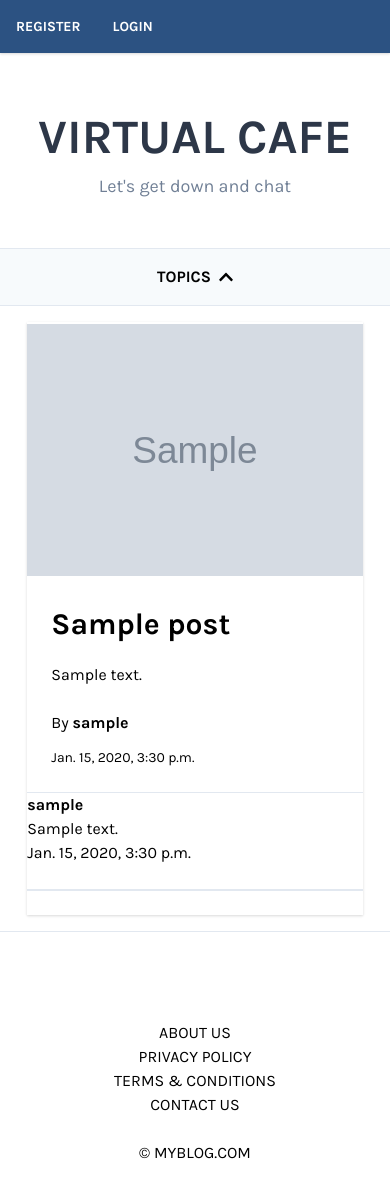
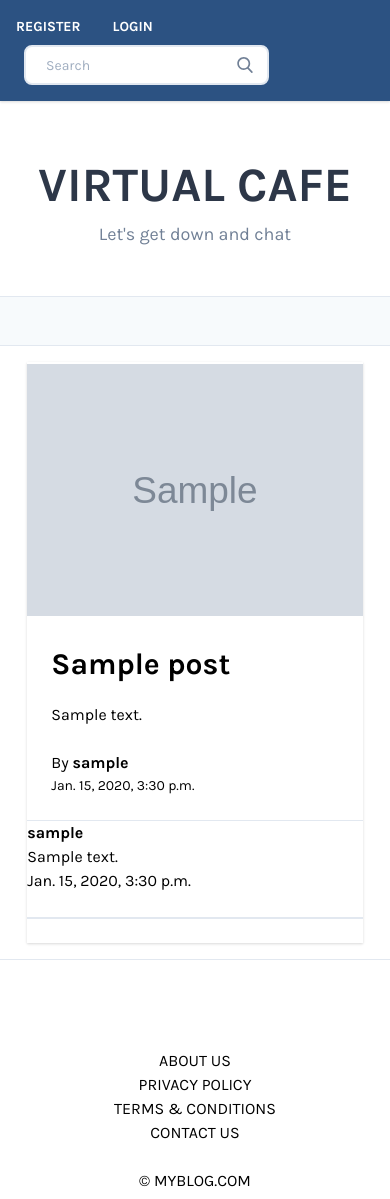
Before and after one commit to alok2569/socialmediaapp, a Django app: page /feed_detail/1/ in a window 390 px wide. Shown: the top 1199 px of the page. Before the commit the page ends 1159 px from the top, so only its background shows below. Run offline with Django 3.2, Linux system fonts and the light colour scheme; tables that the repository leaves empty hold one stand-in row (values such as "Sample post"); grey boxes marked "Sample" are stand-in pictures; some libraries are stand-ins or nearby versions.

Commit message:
third commit

```diff
--- a/smApp/blog/templates/blog/base.html
+++ b/smApp/blog/templates/blog/base.html
@@ -33,7 +33,7 @@
             <nav>
                 <ul class="flex items-center justify-between font-bold text-sm text-white uppercase no-underline">
                 	{% if user.is_authenticated %}
-                    <li><div class="hover:text-gray-200 hover:underline px-4" >Hello {{ user.username }}</div></li>
+                    <li><div class="hover:text-gray-200 px-4" >Hello {{ user.username }}</div></li>
                     <li><a class="hover:text-gray-200 hover:underline px-4" href="{% url 'logout' %}">Logout</a></li>
                     {% else %}
                     <li><a class="hover:text-gray-200 hover:underline px-4" href="{% url 'register' %}">Register</a></li>
@@ -42,7 +42,26 @@
                 </ul>
             </nav>
 
+
+
+
             <div class="flex items-center text-lg no-underline text-white pr-6">
+
+
+                 <form action="{% url 'search' %}" method="get" class="relative pt-2 ml-6 mr-8 text-gray-600">
+        <input class="border-2 border-gray-300 bg-white h-10 px-5 pr-16 rounded-lg text-sm focus:outline-none"
+          type="search" name="item" placeholder="Search">
+        <button type="submit" class="absolute right-0 top-0 mt-5 mr-4">
+          <svg class="text-gray-600 h-4 w-4 fill-current" xmlns="http://www.w3.org/2000/svg"
+            xmlns:xlink="http://www.w3.org/1999/xlink" version="1.1" id="Capa_1" x="0px" y="0px"
+            viewBox="0 0 56.966 56.966" style="enable-background:new 0 0 56.966 56.966;" xml:space="preserve"
+            width="512px" height="512px">
+            <path
+              d="M55.146,51.887L41.588,37.786c3.486-4.144,5.396-9.358,5.396-14.786c0-12.682-10.318-23-23-23s-23,10.318-23,23  s10.318,23,23,23c4.761,0,9.298-1.436,13.177-4.162l13.661,14.208c0.571,0.593,1.339,0.92,2.162,0.92  c0.779,0,1.518-0.297,2.079-0.837C56.255,54.982,56.293,53.08,55.146,51.887z M23.984,6c9.374,0,17,7.626,17,17s-7.626,17-17,17  s-17-7.626-17-17S14.61,6,23.984,6z" />
+          </svg>
+        </button>
+    </form>
+
                 {% if user.is_authenticated %}
                 <a class="" href="{% url 'profile' %}">
                     <button style='font-size:24px'><i class='fas fa-user-circle'></i> {{ user.username }} </button>
@@ -65,6 +84,20 @@
         </div>
     </header>
     <!-- Topic Nav -->
+    <nav class="w-full py-4 border-t border-b bg-gray-100">
+
+        <div class="w-full flex-grow sm:flex sm:items-center sm:w-auto">
+            <div class="w-full container mx-auto flex flex-col sm:flex-row items-center justify-center text-sm font-bold uppercase mt-0 px-6 py-2">
+                {% if user.is_authenticated %}
+                <a href="{% url 'post_new' %}" class="hover:bg-gray-400 rounded py-2 px-4 mx-2">Add New Feed </a>
+                {% endif %}
+
+            </div>
+        </div>
+    </nav>
+
+
+<!--
     <nav class="w-full py-4 border-t border-b bg-gray-100" x-data="{ open: false }">
         <div class="block sm:hidden">
             <a
@@ -84,6 +117,8 @@
             </div>
         </div>
     </nav>
+
+-->
 
      <div class="flex items-center justify-center">
    {% block content %}
--- a/smApp/blog/templates/blog/feed_detail.html
+++ b/smApp/blog/templates/blog/feed_detail.html
@@ -2,7 +2,7 @@
 {% block content %}
 
 
- <section class="w-full md:w-2/3 flex flex-col items-center px-3">
+ <section class="w-full md:w-2/3 flex flex-col items-center rounded-md px-3">
 
             <article class="flex flex-col shadow my-4 w-11/12">
                 <!-- Article Image -->
@@ -15,10 +15,10 @@
 
                     <p class="text-3xl font-bold hover:text-gray-700 pb-4">{{post.title}}</p>
                     <p class="pb-6">{{ post.text }}</p>
-                    <p class="text-base pb-3">
+                    <div class="text-base">
                         By <a href="#" class="font-semibold hover:text-gray-800">{{ post.author }}</a>
-                    </p>
-                    <p class="text-sm"> {{ post.published_date}} </p>
+                    </div>
+                    <div class="text-sm"> {{ post.published_date }} </div>
 
                 </div>
             <div class='align-right'>
@@ -109,6 +109,7 @@
                   <br>
                 {% if user.is_authenticated %}
               <p class="text-grey-darkest font-medium mb-1 text-base"> Leave a Comment below</p>
+              <hr>
               <form method="POST" class="post-form">
                 {% csrf_token %}
           <!--    <label class="block">
@@ -120,6 +121,7 @@
 
                 <textarea class="form-textarea mt-1 block w-full" rows="3" placeholder="Your comment." name="text"></textarea>
               </label>
+              <hr>
              <div class="text-center">
               <button type="submit" class="bg-blue-500 hover:bg-blue-700 text-white font-bold py-2 px-4 rounded"><i class='far fa-paper-plane'></i> Send</button>
           </div>
--- a/smApp/blog/urls.py
+++ b/smApp/blog/urls.py
@@ -9,4 +9,5 @@ path('feed_detail/<int:pk>/delete',views.delete_feed,name='delete_feed'),
 path('feed_detail/<int:pk>/edit',views.feed_edit,name='feed_edit'),
 path('profile',views.profile,name='profile'),
 path('profile/edit',views.edit_profile,name='edit_profile'),
+path('search/',views.search,name='search'),
 ]
--- a/smApp/blog/views.py
+++ b/smApp/blog/views.py
@@ -4,6 +4,7 @@ from .models import Post,comment,Profile
 from .forms import PostFeed,CommentForm,UserForm,ProfileForm
 from django.contrib.auth.models import User
 from django.contrib import messages
+from django.db.models import Q
 
 def feeds(request):
 	posts = Post.objects.filter(published_date__lte=timezone.now()).order_by('published_date')
@@ -73,3 +74,14 @@ def edit_profile(request):
 		userform = UserForm(instance=request.user)
 		profileform = ProfileForm(instance=request.user.profile)
 	return render(request,'blog/edit_profile.html',{'userform':userform,'profileform':profileform})
+
+def search(request):
+	item = request.GET.get('item')
+	if item:
+		exists = Post.objects.filter(Q(title__istartswith = item))
+		if exists:
+			return render(request,'blog/search.html',{'sr':exists})
+		else:
+			messages.info(request,'No results found')
+	else:
+		return render(request, 'blog/search.html')
```
Also changed, not shown: smApp/blog/templates/blog/search.html (added, +33 -0 lines).
